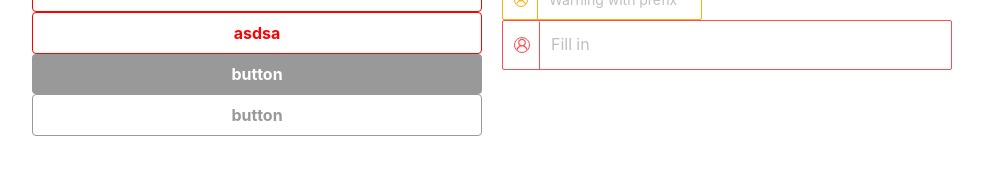
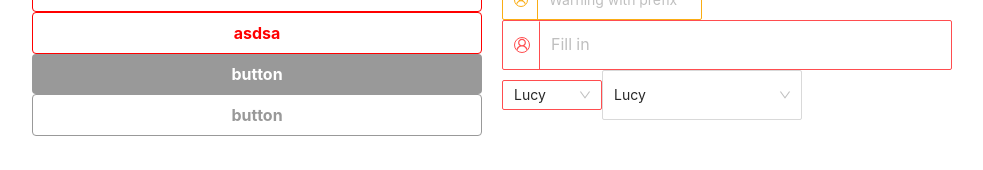
Before and after one commit to vannguyen1304/TrainingBv, a React (Create React App) app: page /task1 in a window 1280 px wide. Shown: the part 130-300 px from the top of the page, without its empty margins (148-1131 px from the left). Built offline with nearby package versions, Linux system fonts and the light colour scheme.

Commit message:
add select component

```diff
--- a/src/component/BaiTap1/Baitap1.js
+++ b/src/component/BaiTap1/Baitap1.js
@@ -3,6 +3,7 @@ import styled from "styled-components";
 import Button from "../common/Button/index.jsx";
 import Input from "../common/Input";
 import { UserOutlined } from "@ant-design/icons";
+import SelectBase from "../common/Select/index.jsx";
 
 const Baitap1 = () => {
   return (
@@ -31,6 +32,8 @@ const Baitap1 = () => {
           $height="40px"
         />
         <Input $size="large" $status="error" />
+        <SelectBase $width="100px" $height="30px" $status="error" />
+        <SelectBase $width="200px" $height="50px" />
       </div>
     </Wrapper>
   );
--- /dev/null
+++ b/src/component/common/Select/index.jsx
@@ -0,0 +1,47 @@
+import React, { useState } from 'react';
+import 'antd/dist/antd.css';
+import { Select } from 'antd';
+import { SelectContainer } from './styled';
+const { Option } = Select;
+
+
+const handleChange = (value) => {
+  console.log(`selected ${value}`);
+};
+
+
+const SelectBase = ({
+    $width="100%",
+    $height="50px",
+    $status='default',
+    ...rest
+}
+) => {
+    const handleChangeArrow = ()=>{
+        setRotate(prev=>!prev)
+    }
+    const [rotate,setRotate] = useState(false);
+    return (
+    <SelectContainer
+        $rotate={rotate}
+        $width={ $width}
+        $height={ $height}
+        $status={$status}
+        {...rest}
+    >
+        <Select
+        defaultValue="lucy"
+        onChange={handleChange}
+        onDropdownVisibleChange={()=>handleChangeArrow()}
+        status={$status}
+        >
+        <Option value="jack">Jack</Option>
+        <Option value="lucy">Lucy</Option>
+        <Option value="Yiminghe">yiminghe</Option>
+        </Select>
+    </SelectContainer>
+
+    )
+}
+
+export default SelectBase;
--- /dev/null
+++ b/src/component/common/Select/styled.js
@@ -0,0 +1,41 @@
+import styled, { css } from "styled-components";
+
+export const SelectContainer = styled.span`
+  color: red;
+  display: inline-block;
+  .ant-select {
+    ${({ $width }) =>
+      $width &&
+      css`
+        width: ${$width};
+      `}
+    ${({ $height }) =>
+      $height &&
+      css`
+        height: ${$height};
+      `}
+
+    .ant-select-selector {
+      display: flex;
+      align-items: center;
+      ${({ $width }) =>
+        $width &&
+        css`
+          width: ${$width};
+        `}
+      ${({ $height }) =>
+        $height &&
+        css`
+          height: ${$height};
+        `}
+    }
+  }
+  .ant-select-arrow {
+    ${({ $rotate }) =>
+      $rotate &&
+      css`
+        transform: rotate(180deg);
+        transition: all 0.3s;
+      `}
+  }
+`;
```
